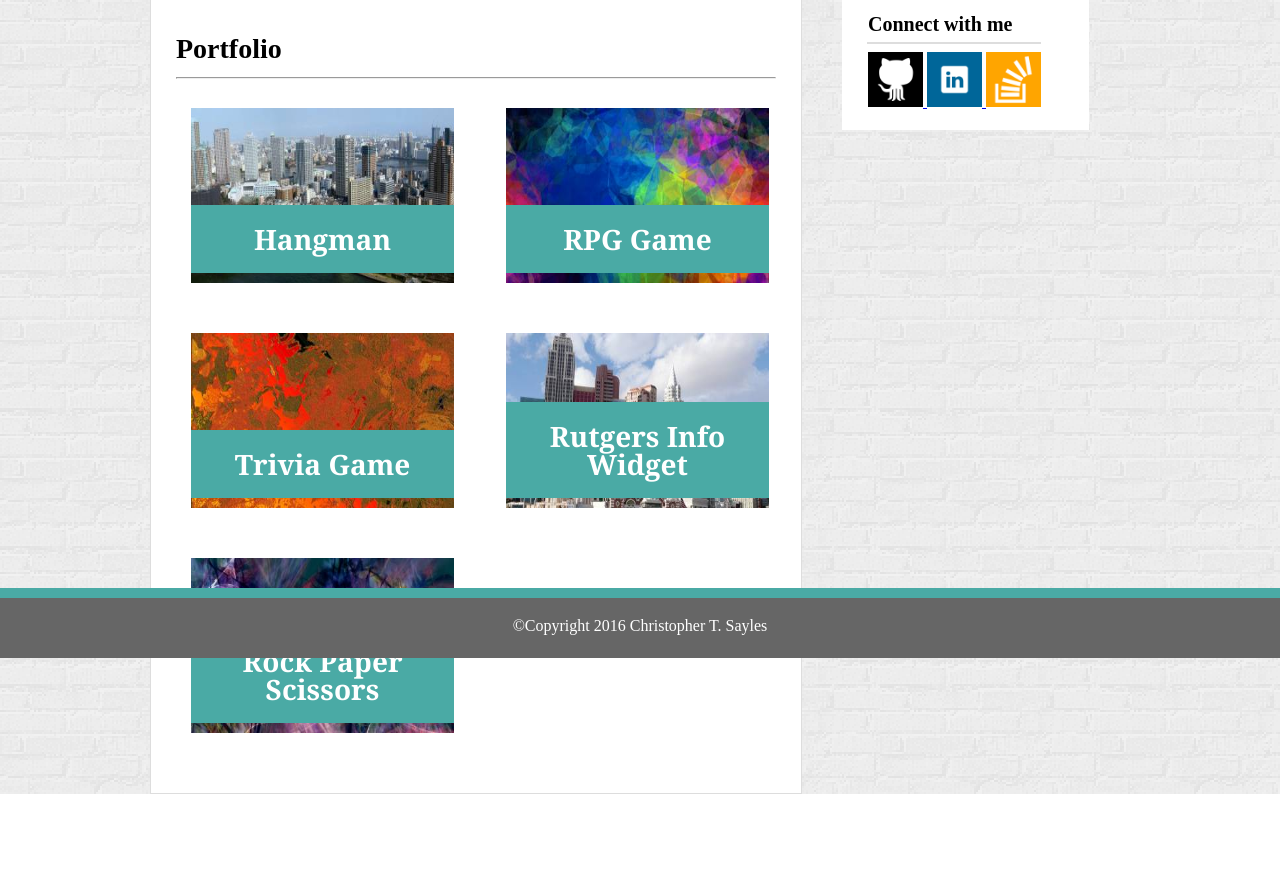
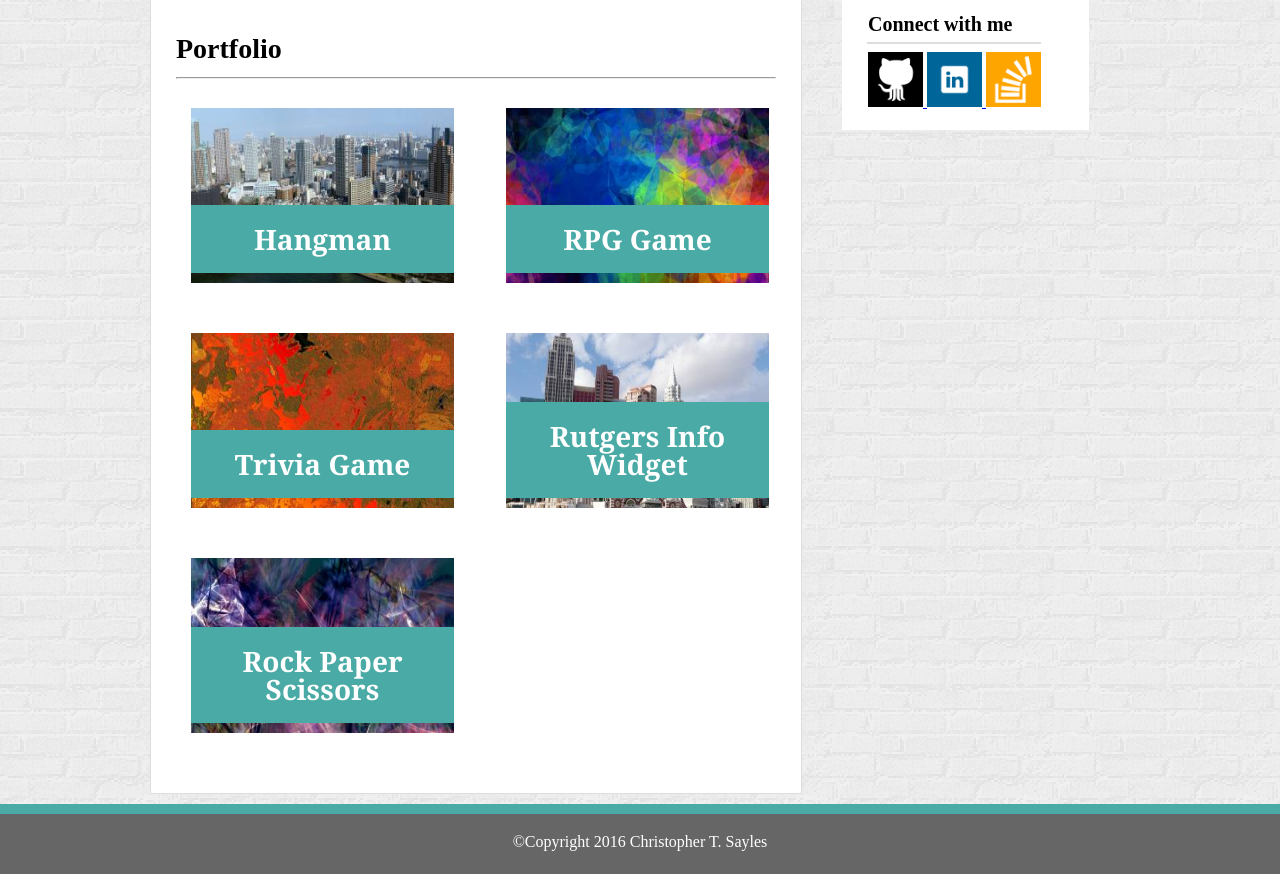
Before and after one commit to ChrisSayles/Basic-Portfolio, a PHP site: page /portfolio.html in a window 1280 px wide. Shown: the part 142-1016 px from the top of the page. Before the commit the page ends 936 px from the top, so only its background shows below. Run offline with PHP 8.4, Linux system fonts and the light colour scheme.

Commit message:
final hw assignment week 1

```diff
--- a/assets/css/style.css
+++ b/assets/css/style.css
@@ -206,9 +206,12 @@ footer {
     color: white;
     float: left;
     margin-top: 10px;
-    position: absolute;
+    position: relative;
     height: 70px;
 }
+
+
+
 
 .portfolioimage {
     height: 200px;
--- a/portfolio.html
+++ b/portfolio.html
@@ -62,7 +62,7 @@
 		<img src="assets/images/1477284180_stackoverflow.png" class="socialmedialogo" alt="Stackoverflow Logo">
 		</a>
 	</div>
-		<footer>
+		<footer class="footerport">
 	<hr id="footerlineteal">
 	<h4 class="centerpor"> ©Copyright 2016 Christopher T. Sayles</h4>
 </footer>
```
